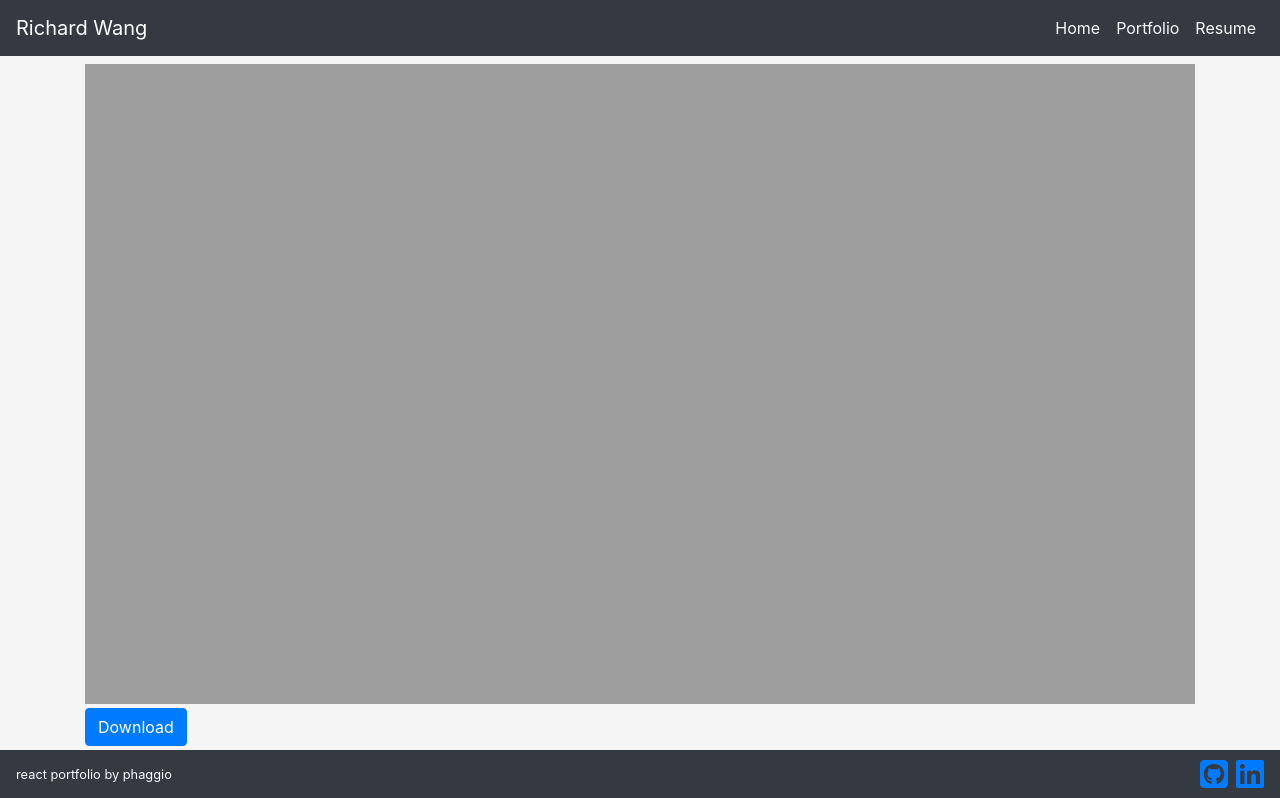
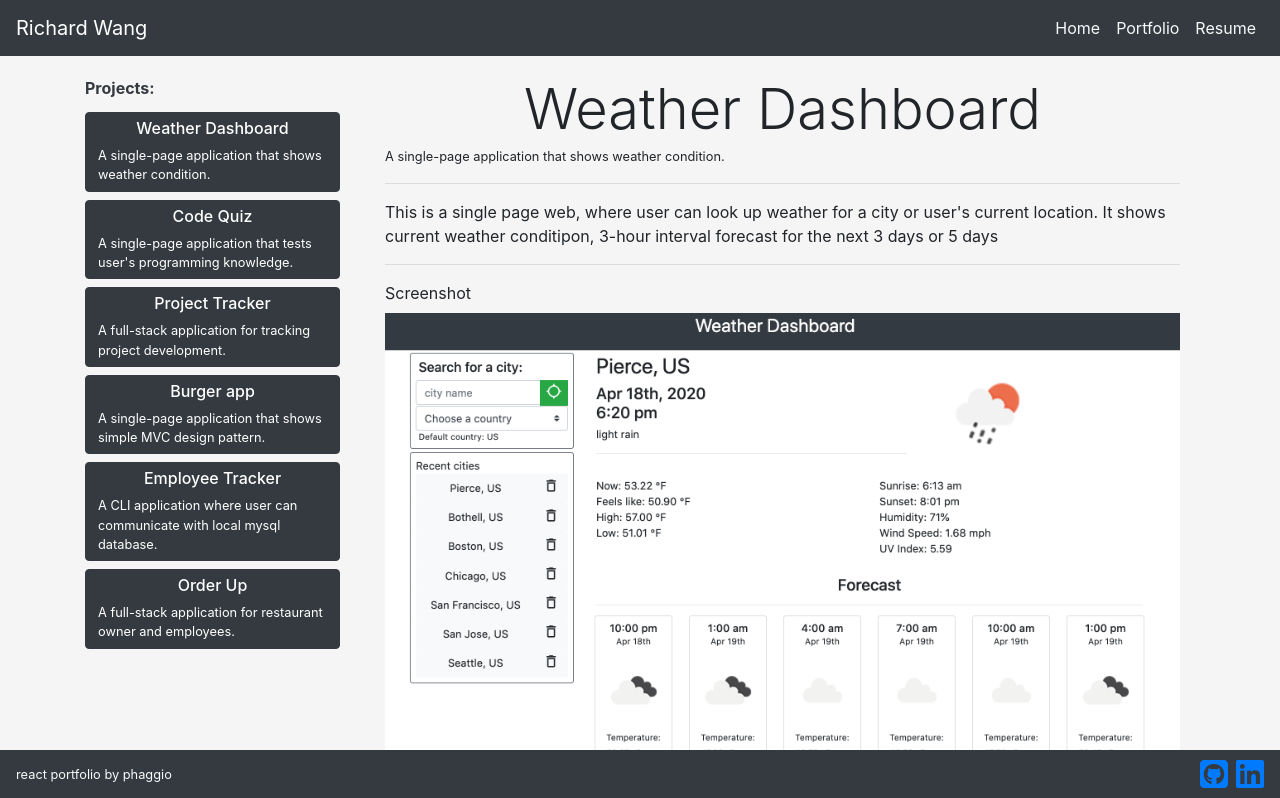
Before and after one commit to phaggio/react-portfolio, a React (Create React App) app: page /#/portfolio in a window 1280 px wide. Before the commit this address led to /#/resume. Shown: the top 798 px of the page. Built offline with nearby package versions, Linux system fonts and the light colour scheme.

Commit message:
remove border

```diff
--- a/src/components/ProjectDetail/index.js
+++ b/src/components/ProjectDetail/index.js
@@ -17,8 +17,12 @@ const ProjectDetail = props => {
           <Col size="12">
             <div className="display-4 text-center">{props.project.name}</div>
             <small className="">{props.project.subtitle}</small>
+
+            <hr />
             <p className="mt-2">{props.project.description}</p>
 
+            <hr />
+            <label>Screenshot</label>
             <div className="w-100 d-flex justify-content-center">
               {/* <img className="" src="https://via.placeholder.com/450x150" /> */}
               <img style={imgSize} alt="app screenshot" src={githubDir + props.project.imgURL} />
--- a/src/pages/Portfolio.js
+++ b/src/pages/Portfolio.js
@@ -22,11 +22,13 @@ const Portfolio = () => {
     <div>
 
       <Container other="mt-1" style={maxHeight}>
-        <Row other="border border-primary rounded p-2">
+        <Row
+          // other="border border-primary rounded p-2"
+        >
 
           <Col
             size="sm-12 md-12 lg-4 xl-3"
-            other="border border-warning rounded"
+            // other="border border-warning rounded"
             py="2" my="2">
 
             <div className="d-flex justify-content-center justify-content-lg-start">
@@ -52,7 +54,7 @@ const Portfolio = () => {
           </Col>
 
           <Col size="sm-12 md-12 lg-8 xl-9"
-            other="border border-danger rounded mh-50"
+            // other="border border-danger rounded mh-50"
             py="2" my="2">
             <ProjectDetail project={selectedProject} />
           </Col>
```
